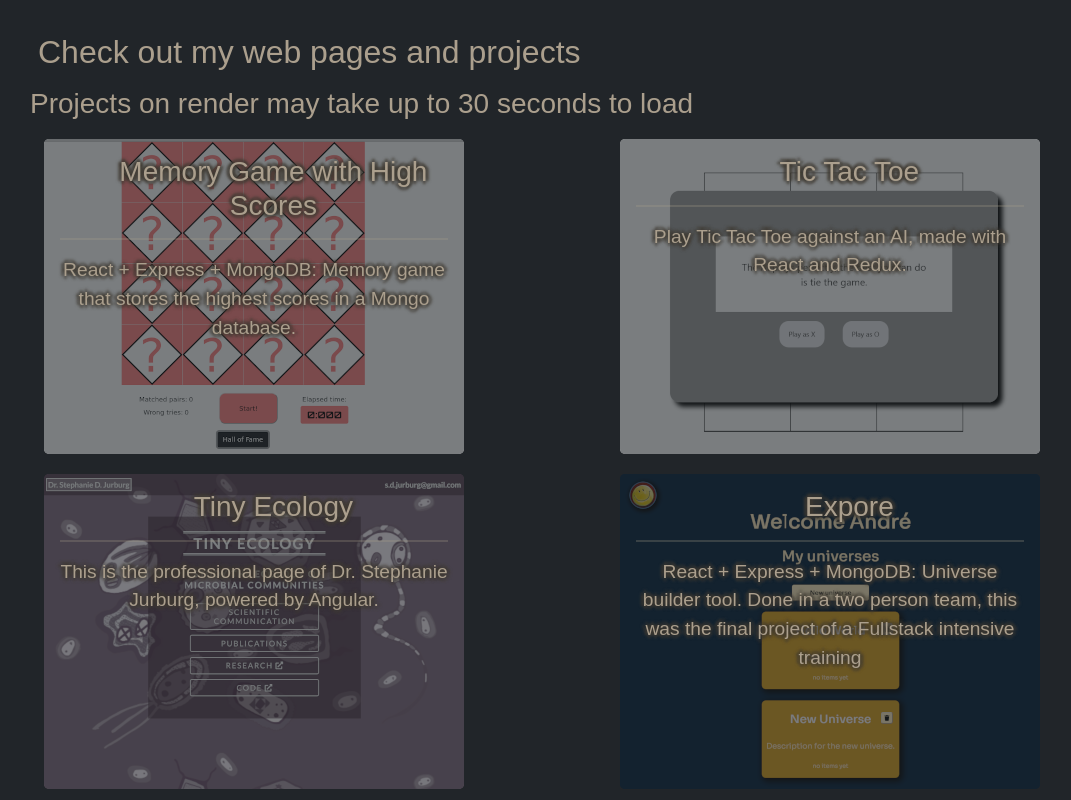
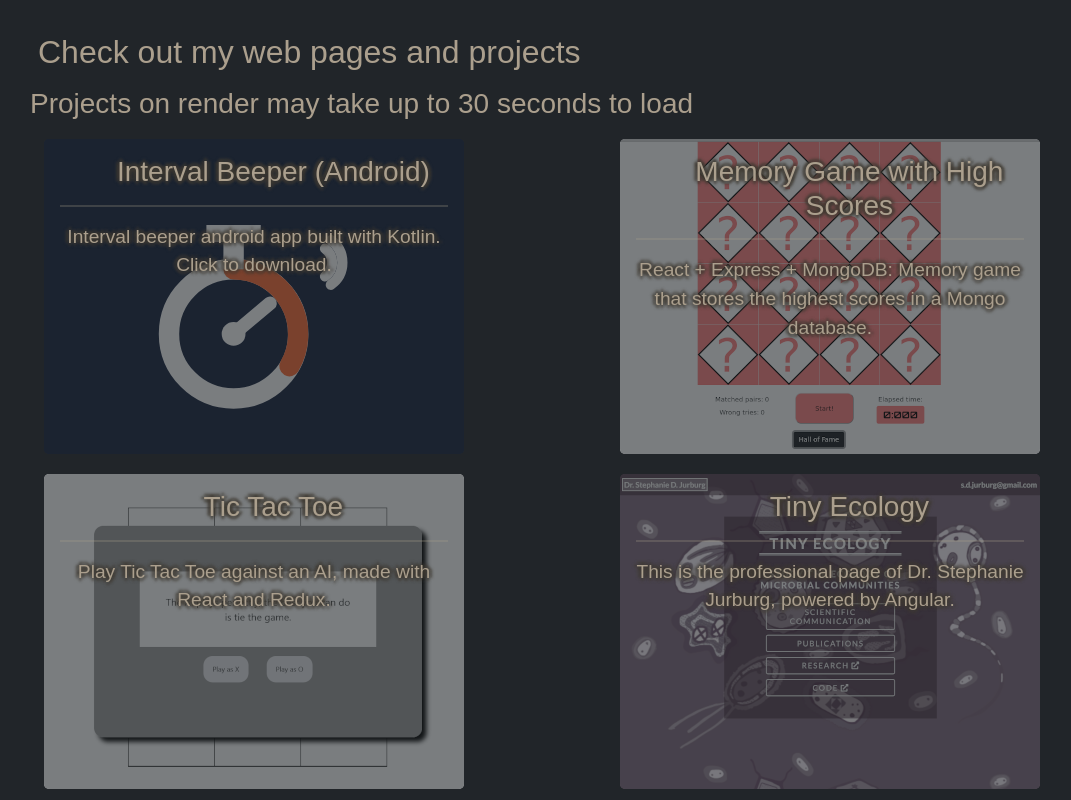
Before and after one commit to andreglock/andreglock.github.io, a React (Create React App) app: page / in a window 1280 px wide. Shown: the part 900-1700 px from the top of the page, without its empty margins (98-1169 px from the left). Built offline with nearby package versions, Linux system fonts and the light colour scheme.

Commit message:
add interval beeper app

```diff
--- a/src/sections/Projects.tsx
+++ b/src/sections/Projects.tsx
@@ -8,6 +8,7 @@ import germanQuizCards from "../images/germanQuizCards.png";
 import bangwa from "../images/bangwa.png";
 import backToTheBurger from "../images/backToTheBurger.png";
 import movieApp from "../images/movieApp.png";
+import intervalBeeper from "../images/intervalBeeper.svg";
 
 export default function Projects() {
   return (
@@ -15,6 +16,14 @@ export default function Projects() {
       <h2 className="p-2">Check out my web pages and projects</h2>
       <h3>Projects on render may take up to 30 seconds to load</h3>
       <div className="pages mx-auto">
+        <ProjectFrame
+          image={intervalBeeper}
+          link={process.env.PUBLIC_URL + "/interval-beeper.apk"}
+          title={"Interval Beeper (Android)"}
+          description={
+            "Interval beeper android app built with Kotlin. Click to download."
+          }
+        />
         <ProjectFrame
           image={memoryHigh}
           link={"https://memogame.onrender.com"}
```
Also changed, not shown: src/images/intervalBeeper.svg (added), 1 other file (tests, documents, lock files or other folders).
